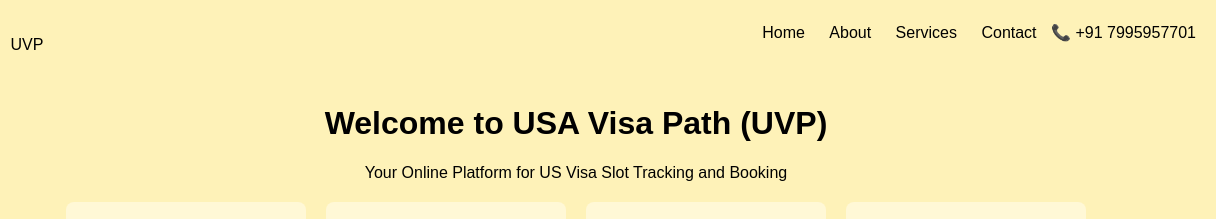
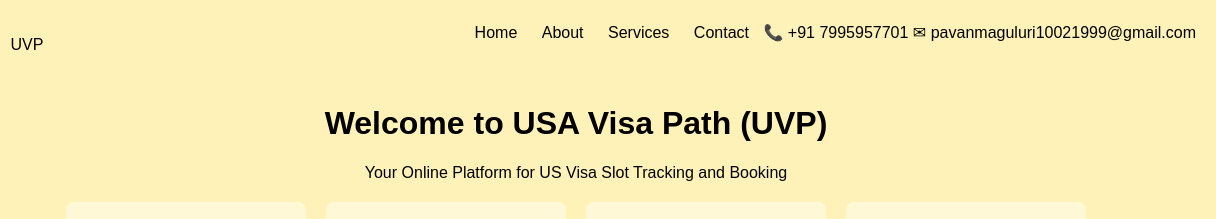
Before and after one commit to Maguluri9618/usa-visa-path, a plain HTML site: page index.html in a window 1280 px wide. Shown: the top 219 px of the page, 64-1280 px from the left. Drawn offline with Linux system fonts and the light colour scheme.

Commit message:
Update index.html

```diff
--- a/index.html
+++ b/index.html
@@ -19,6 +19,7 @@
       <a href="#">Services</a>
       <a href="#">Contact</a>
       <span class="phone">📞 +91 7995957701</span>
+       <span class="Mail id">✉ pavanmaguluri10021999@gmail.com</span>
     </nav>
   </header>
 
```
